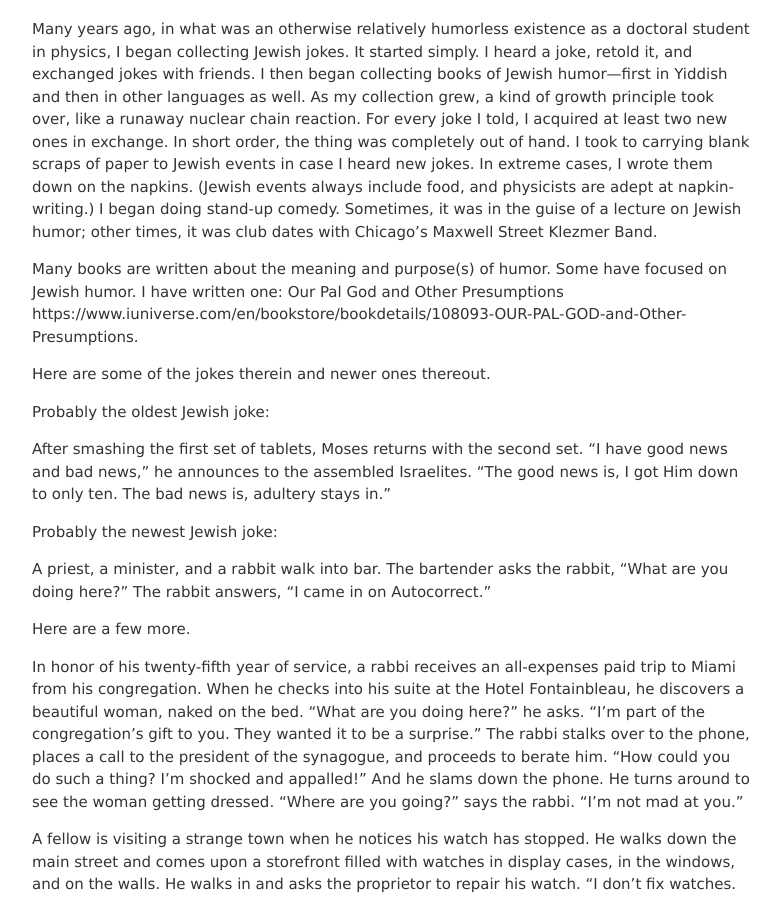
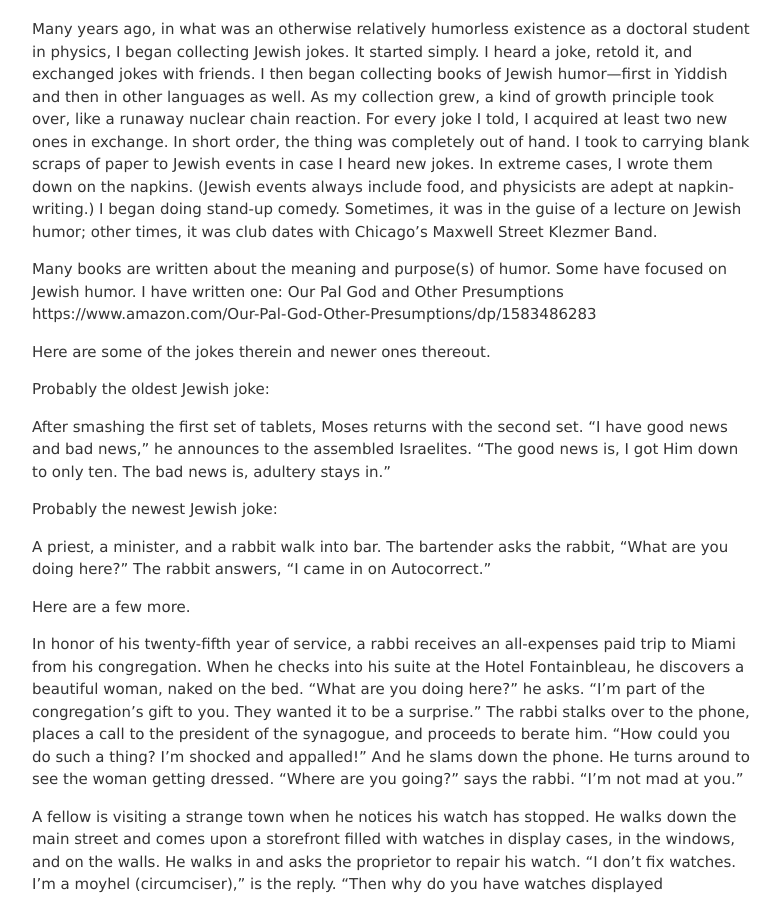
Before and after one commit to jvmallow/jvmallow.github.io, a Jekyll site: the page built from _posts/2025-05-31-Jewish_Humor.md, in a window 1280 px wide and 900 px high, scrolled down 372 px. Shown: the whole window, without its empty margins (248-1029 px from the left). Built offline with Jekyll 4.4.1, drawn with Linux system fonts in a browser that asks for light colours; a script that is not in the unit is left out; part of the change alters nothing that is shown.

Commit message:
Update 2025-05-31-Jewish_Humor.md

```diff
--- a/_posts/2025-05-31-Jewish_Humor.md
+++ b/_posts/2025-05-31-Jewish_Humor.md
@@ -11,7 +11,7 @@ Many years ago, in what was an otherwise relatively humorless existence as a doc
 
 Many books are written about the meaning and purpose(s) of humor. Some have focused on Jewish humor. I have written one:
 Our Pal God and Other Presumptions
-https://www.iuniverse.com/en/bookstore/bookdetails/108093-OUR-PAL-GOD-and-Other-Presumptions.
+https://www.amazon.com/Our-Pal-God-Other-Presumptions/dp/1583486283
 
 Here are some of the jokes therein and newer ones thereout.
 
```
